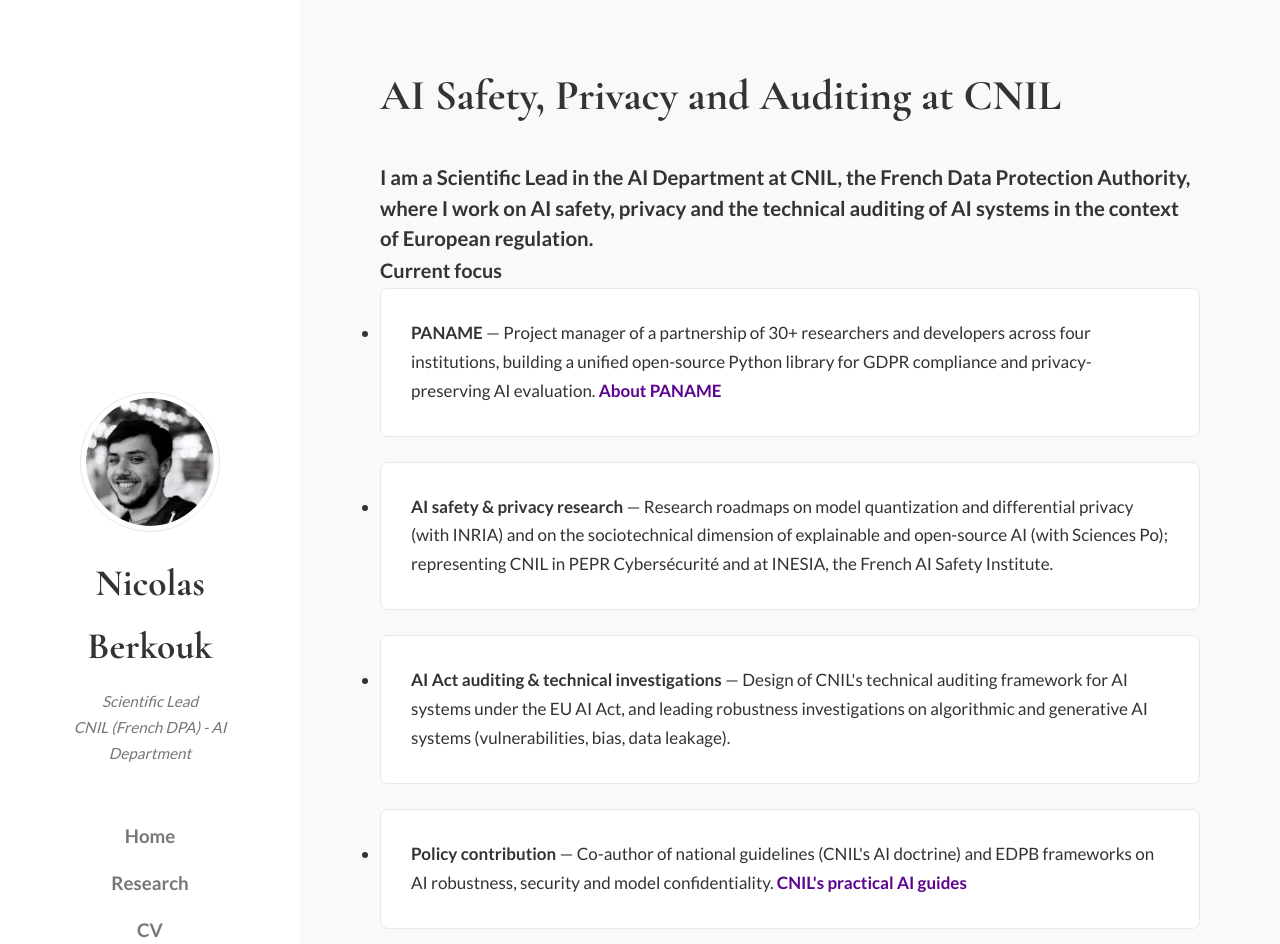
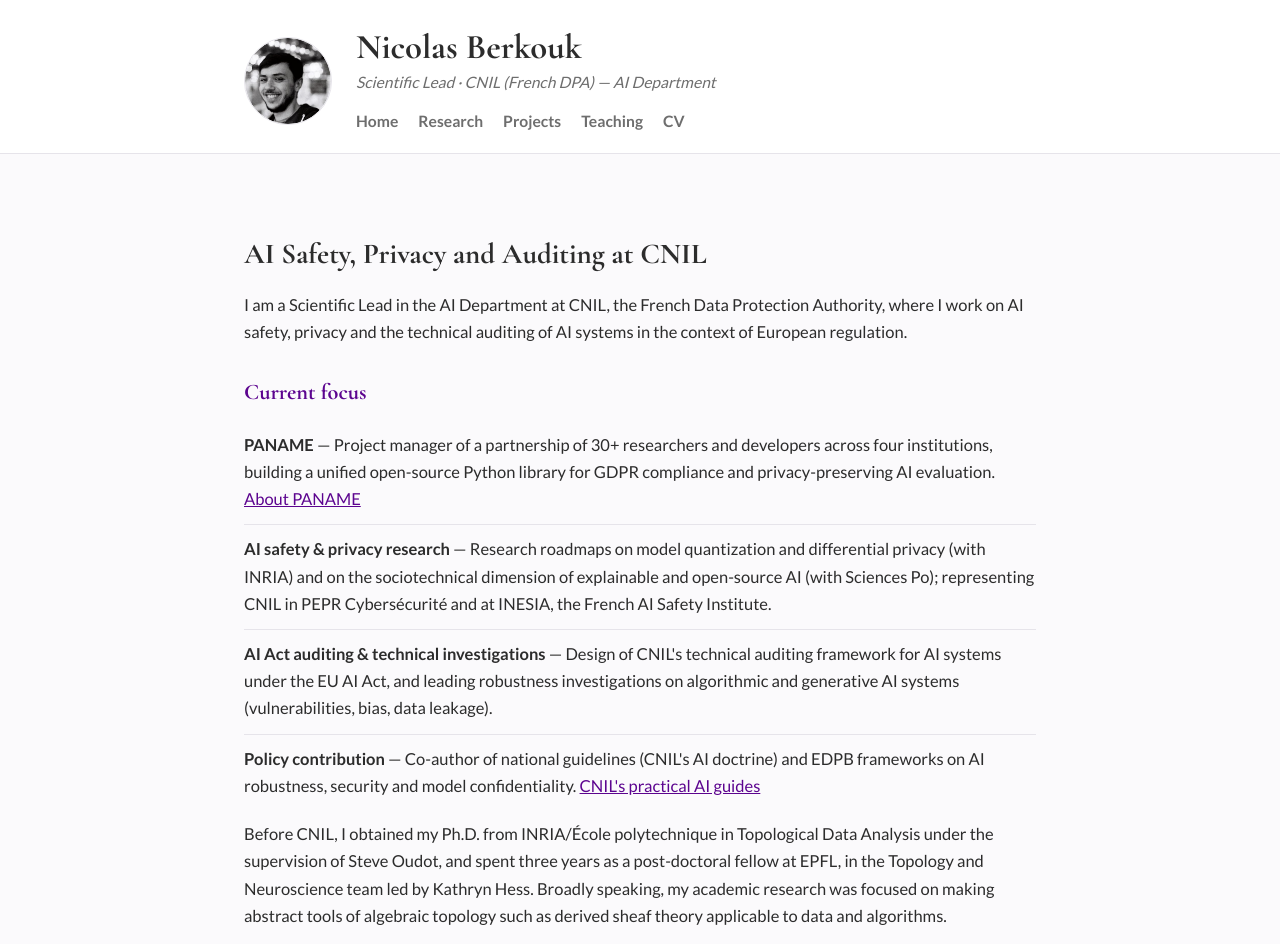
Before and after one commit to nberkouk/nberkouk.github.io, a Jekyll site: the page built from index.html, in a window 1280 px wide and 1400 px high. Shown: the top 944 px of the window. Built offline with Jekyll 4.4.1, drawn with Linux system fonts in a browser that asks for light colours.

Commit message:
Layout: single column with top header nav, static footer, plain list style
Co-authored-by: Qwen-Coder <qwen-coder@alibabacloud.com>

```diff
--- a/_layouts/default.html
+++ b/_layouts/default.html
@@ -17,42 +17,34 @@
 </head>
 <body>
 
-    <!-- This wrapper is used to manage padding for the fixed footer -->
-    <div class="page-wrapper">
-        <div class="page-container">
-            <!-- ===== SIDEBAR (LEFT COLUMN) ===== -->
-            <aside class="sidebar">
-                <img class="profile-photo" src="/photo_circle.png" alt="Nicolas Berkouk">
-
-                <h1>Nicolas Berkouk</h1>
-
-                <p class="subtitle">Scientific Lead<br>CNIL (French DPA) - AI Department</p>
-
+    <header class="site-header">
+        <div class="header-inner">
+            <img class="profile-photo" src="/photo_circle.png" alt="Nicolas Berkouk">
+            <div class="header-text">
+                <h1><a href="/index.html">Nicolas Berkouk</a></h1>
+                <p class="subtitle">Scientific Lead · CNIL (French DPA) — AI Department</p>
                 <nav class="main-nav">
                     <ul>
                         <li><a href="/index.html" class="{% if page.url == '/index.html' %}active{% endif %}">Home</a></li>
                         <li><a href="/research.html" class="{% if page.url == '/research.html' %}active{% endif %}">Research</a></li>
+                        <li><a href="/projects.html" class="{% if page.url == '/projects.html' %}active{% endif %}">Projects</a></li>
+                        <li><a href="/teaching.html" class="{% if page.url == '/teaching.html' %}active{% endif %}">Teaching</a></li>
                         <li><a href="/curriculum.html" class="{% if page.url == '/curriculum.html' %}active{% endif %}">CV</a></li>
-                        <li><a href="/teaching.html" class="{% if page.url == '/teaching.html' %}active{% endif %}">Teaching</a></li>
-
                     </ul>
                 </nav>
-            </aside>
+            </div>
+        </div>
+    </header>
 
-            <!-- ===== MAIN CONTENT (RIGHT COLUMN) ===== -->
-            <main class="main-content">
-                <!-- Jekyll will insert the page content here -->
-                {{ content }}
-            </main>
-        </div>
-    </div>
+    <main class="page">
+        {{ content }}
+    </main>
 
-    <!-- ===== ELEGANT FIXED FOOTER ===== -->
-    <footer class="main-footer">
+    <footer class="site-footer">
         <ul>
-            <li><a href="mailto:firstsurnameletter+name@cnil.fr" target="_blank">Email</a></li>
-            <li><a href="https://github.com/nberkouk" target="_blank">Github</a></li>
-            <li><a href="https://scholar.google.fr/citations?user=nxkO-kIAAAAJ&hl=fr" target="_blank">Google Scholar</a></li>
+            <li><a href="mailto:firstsurnameletter+name@cnil.fr">Email</a></li>
+            <li><a href="https://github.com/nberkouk">Github</a></li>
+            <li><a href="https://scholar.google.fr/citations?user=nxkO-kIAAAAJ&hl=fr">Google Scholar</a></li>
         </ul>
     </footer>
 
--- a/css/main.css
+++ b/css/main.css
@@ -1,25 +1,17 @@
 /* --- Google Font Import: Cormorant Garamond (elegant serif) & Lato (clean sans-serif) --- */
-@import url('https://fonts.googleapis.com/css2?family=Cormorant+Garamond:wght@700&family=Lato:wght@400;700&display=swap');
+@import url('https://fonts.googleapis.com/css2?family=Cormorant+Garamond:wght@600;700&family=Lato:wght@400;700&display=swap');
 
-/* --- CSS Variables for an Elegant Theme --- */
+/* --- Theme --- */
 :root {
-    /* Refined Fonts */
     --font-heading: 'Cormorant Garamond', serif;
     --font-body: 'Lato', sans-serif;
-
-    /* Strategic Color Usage */
-    --color-accent-purple: #5c048f;
-    --color-accent-green: #02490e;
-
-    --color-background: #f9f8fa;
-    --color-text-primary: #333333;
-    --color-text-secondary: #777777;
-    --color-border: #e8e8e8;
-
-    --shadow-subtle: 0 4px 15px rgba(0, 0, 0, 0.05);
+    --accent: #5c048f;
+    --text: #2c2c2c;
+    --muted: #6e6e6e;
+    --border: #e6e4ea;
+    --bg: #fbfafc;
 }
 
-/* --- Global Reset & Body Styling --- */
 * {
     box-sizing: border-box;
     margin: 0;
@@ -28,294 +20,216 @@
 
 body {
     font-family: var(--font-body);
-    background-color: var(--color-background);
-    color: var(--color-text-primary);
-    line-height: 1.7;
-    font-size: 17px;
+    background-color: var(--bg);
+    color: var(--text);
+    line-height: 1.65;
+    font-size: 16.5px;
 }
 
-.page-wrapper {
-    /* Creates space at the bottom for the fixed footer */
-    padding-bottom: 70px;
+/* ===== Header ===== */
+.site-header {
+    background-color: #ffffff;
+    border-bottom: 1px solid var(--border);
 }
 
-.page-container {
+.header-inner {
+    max-width: 840px;
+    margin: 0 auto;
+    padding: 28px 24px 18px;
     display: flex;
-}
-
-/* --- Sidebar (Left Column) - DESKTOP --- */
-.sidebar {
-    width: 300px;
-    flex-shrink: 0;
-    background-color: #ffffff;
-    padding: 50px 40px;
-    text-align: center;
-    height: 100vh;
-    position: fixed;
-    top: 0;
-    left: 0;
-    display: flex;
-    flex-direction: column;
-    justify-content: center;
-    transition: transform 0.3s ease; /* For potential future enhancements */
+    align-items: center;
+    gap: 24px;
 }
 
 .profile-photo {
-    width: 140px;
-    height: 140px;
+    width: 88px;
+    height: 88px;
     border-radius: 50%;
     object-fit: cover;
-    margin: 0 auto 20px auto;
-    border: 1px solid var(--color-border);
-    padding: 5px;
-    transition: transform 0.4s ease;
+    border: 1px solid var(--border);
+    flex-shrink: 0;
 }
 
-.profile-photo:hover {
-    transform: scale(1.05);
+.header-text {
+    flex: 1;
 }
 
-.sidebar h1 {
+.header-text h1 {
     font-family: var(--font-heading);
-    font-size: 2.2em;
-    color: var(--color-text-primary);
-    margin-bottom: 0.25em;
+    font-size: 2.1em;
+    line-height: 1.15;
 }
 
-.sidebar p.subtitle {
-    font-size: 0.9em;
-    color: var(--color-text-secondary);
-    font-style: italic;
-    margin-bottom: 40px;
+.header-text h1 a {
+    color: var(--text);
+    text-decoration: none;
 }
 
-/* Sidebar Navigation */
+.subtitle {
+    color: var(--muted);
+    font-style: italic;
+    font-size: 0.95em;
+    margin: 2px 0 12px;
+}
+
+/* Horizontal navigation */
 .main-nav ul {
     list-style: none;
-}
-
-.main-nav li {
-    margin: 15px 0;
+    display: flex;
+    flex-wrap: wrap;
+    gap: 6px 20px;
 }
 
 .main-nav a {
     text-decoration: none;
-    font-family: var(--font-body);
     font-weight: 700;
-    font-size: 1.1em;
-    color: var(--color-text-secondary);
-    position: relative;
-    padding: 5px 0;
-    transition: color 0.3s ease;
+    font-size: 0.95em;
+    color: var(--muted);
+    padding-bottom: 3px;
+    border-bottom: 2px solid transparent;
+    transition: color 0.2s ease;
 }
 
-.main-nav a::after {
-    content: '';
-    position: absolute;
-    bottom: 0;
-    left: 50%;
-    transform: translateX(-50%);
-    width: 0;
-    height: 2px;
-    background-color: var(--color-accent-purple);
-    transition: width 0.4s ease;
+.main-nav a:hover {
+    color: var(--accent);
 }
 
-.main-nav a:hover, .main-nav a.active {
-    color: var(--color-accent-purple);
+.main-nav a.active {
+    color: var(--accent);
+    border-bottom-color: var(--accent);
 }
 
-.main-nav a:hover::after, .main-nav a.active::after {
-    width: 100%;
+/* ===== Main content ===== */
+.page {
+    max-width: 840px;
+    margin: 0 auto;
+    padding: 36px 24px 64px;
 }
 
-/* --- Main Content (Right Column) - DESKTOP --- */
-.main-content {
-    margin-left: 300px;
-    padding: 60px 80px;
-    flex-grow: 1;
+.page h2 {
+    font-family: var(--font-heading);
+    font-size: 1.75em;
+    margin: 40px 0 14px;
 }
 
-/* Content link styling */
-.main-content a {
-    color: var(--color-accent-purple);
-    text-decoration: none;
-    font-weight: 700;
-    background-image: linear-gradient(var(--color-accent-green), var(--color-accent-green));
-    background-position: 0% 100%;
-    background-repeat: no-repeat;
-    background-size: 0% 2px;
-    transition: background-size .3s;
+.page h3 {
+    font-family: var(--font-heading);
+    font-size: 1.35em;
+    margin: 28px 0 10px;
+    color: var(--accent);
 }
 
-.main-content a:hover {
-    background-size: 100% 2px;
+.page p {
+    margin: 10px 0;
 }
 
-h2 {
-    font-family: var(--font-heading);
-    font-size: 2.5em;
-    color: var(--color-text-primary);
-    margin-bottom: 30px;
-    text-align: left;
+.page a {
+    color: var(--accent);
 }
 
-/* Card Styling for News and Events */
-.card {
-    background-color: #ffffff;
-    border-radius: 8px;
-    padding: 30px;
-    margin-bottom: 25px;
-    border: 1px solid var(--color-border);
-    box-shadow: none;
-    transition: box-shadow 0.3s ease-in-out, transform 0.3s ease-in-out;
-}
-
-.card:hover {
-    transform: translateY(-5px);
-    box-shadow: var(--shadow-subtle);
-}
-
-/* Media containers for centering */
-.video-container, .image-container {
-    text-align: center;
-    margin-top: 25px;
-}
-
-.video-container iframe, .image-container img {
-    max-width: 100%;
-    height: auto;
-    border-radius: 8px;
-    box-shadow: var(--shadow-subtle);
-}
-
-/* Hero subtitle styling */
-.hero-subtitle {
-    font-size: 1.2em;
-    font-weight: 700;
-    color: var(--color-text-primary);
-    line-height: 1.5;
-}
-
-/* --- Elegant Fixed Footer - DESKTOP --- */
-.main-footer {
-    position: fixed;
-    bottom: 0;
-    left: 0;
-    width: 100%;
-    padding: 20px;
-    text-align: center;
-    z-index: 100;
-    background-color: rgba(255, 255, 255, 0.8);
-    backdrop-filter: blur(8px);
-    border-top: 1px solid var(--color-border);
-}
-
-.main-footer ul {
+/* ===== Simple lists (replaces the old boxed cards) ===== */
+.card-list {
     list-style: none;
 }
 
-.main-footer li {
-    display: inline-block;
-    margin: 0 25px;
+.card {
+    padding: 11px 0;
+    border-bottom: 1px solid var(--border);
 }
 
-.main-footer a {
-    text-decoration: none;
-    font-weight: 700;
-    color: var(--color-text-secondary);
-    transition: color 0.3s ease;
+.card:last-child {
+    border-bottom: none;
 }
 
-.main-footer a:hover {
-    color: var(--color-accent-purple);
+.card p {
+    margin: 4px 0;
 }
 
-/* =================================================================== */
-/* ==================== THOROUGH RESPONSIVE STYLES =================== */
-/* =================================================================== */
-
-/* Breakpoint for tablets and mobile phones */
-@media (max-width: 1024px) {
-    .page-wrapper {
-        padding-bottom: 75px; /* Adjust padding for mobile footer height */
+/* Numbered variant for publications */
+ol.card-list .card {
+    position: relative;
+    padding-left: 2em;
 }
 
-    .page-container {
-        /* Change layout from row to column */
-        flex-direction: column;
+ol.card-list {
+    counter-reset: pub;
 }
 
-    /* --- MOBILE SIDEBAR (NOW A HEADER) --- */
-    .sidebar {
-        /* Un-fix the sidebar and make it a full-width header */
-        position: relative;
-        width: 100%;
-        height: auto;
-        padding: 30px 20px;
-        border-right: none;
-        border-bottom: 1px solid var(--color-border);
+ol.card-list .card::before {
+    counter-increment: pub;
+    content: counter(pub) ".";
+    position: absolute;
+    left: 0;
+    color: var(--muted);
 }
 
-    .sidebar h1 {
-        /* Reduce font size for mobile header */
-        font-size: 1.8em;
+/* ===== Media ===== */
+.video-container {
+    margin: 20px 0;
+    text-align: center;
 }
 
-    .sidebar p.subtitle {
-        margin-bottom: 25px;
+.video-container iframe {
+    width: 100%;
+    max-width: 640px;
+    height: auto;
+    aspect-ratio: 16 / 9;
+    border: 1px solid var(--border);
+    border-radius: 4px;
 }
 
-    .main-nav li {
-        /* Display nav items side-by-side */
-        display: inline-block;
-        margin: 0 10px;
+.image-container {
+    margin: 20px 0;
+    text-align: center;
 }
 
-    /* --- MOBILE MAIN CONTENT --- */
-    .main-content {
-        /* Remove the desktop-only margin */
-        margin-left: 0;
-        /* Reduce padding for smaller screens */
-        padding: 40px 25px;
+.image-container img {
+    max-width: 100%;
+    height: auto;
 }
 
-    /* --- MOBILE TYPOGRAPHY --- */
-    h2 {
-        /* Reduce heading size for mobile */
-        font-size: 2em;
+/* ===== Footer ===== */
+.site-footer {
+    border-top: 1px solid var(--border);
+    background-color: #ffffff;
+    padding: 18px 0 26px;
 }
 
-    .hero-subtitle {
-        font-size: 1.1em;
+.site-footer ul {
+    max-width: 840px;
+    margin: 0 auto;
+    padding: 0 24px;
+    list-style: none;
+    display: flex;
+    gap: 24px;
 }
 
-    /* --- MOBILE FOOTER --- */
-    .main-footer li {
-        /* Reduce spacing for smaller screens */
-        margin: 0 15px;
+.site-footer a {
+    color: var(--muted);
+    text-decoration: none;
+    font-size: 0.9em;
+}
+
+.site-footer a:hover {
+    color: var(--accent);
+}
+
+/* ===== Small screens ===== */
+@media (max-width: 560px) {
+    .header-inner {
+        flex-direction: column;
+        text-align: center;
+        gap: 12px;
+        padding: 22px 20px 14px;
+    }
+
+    .main-nav ul {
+        justify-content: center;
+    }
+
+    .site-footer ul {
+        flex-direction: column;
+        align-items: center;
+        gap: 8px;
     }
 }
-
-@media (max-width: 480px) {
-    /* Further refinements for very small screens */
-    body {
-        font-size: 16px;
-    }
-
-    .main-content {
-        padding: 30px 20px;
-    }
-
-    .card {
-        padding: 20px;
-    }
-
-    .main-footer {
-        padding: 15px;
-    }
-
-    .main-footer li {
-        margin: 0 10px;
-    }
-}
```
Lines whose indentation alone changed are shown as unchanged.
